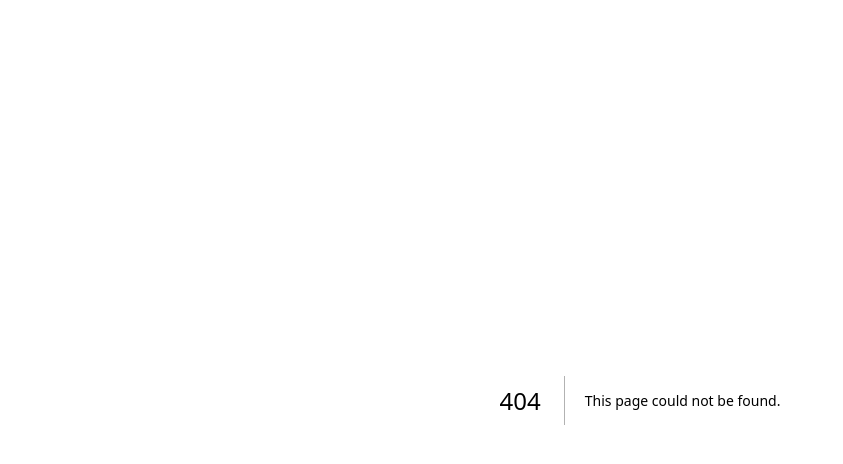
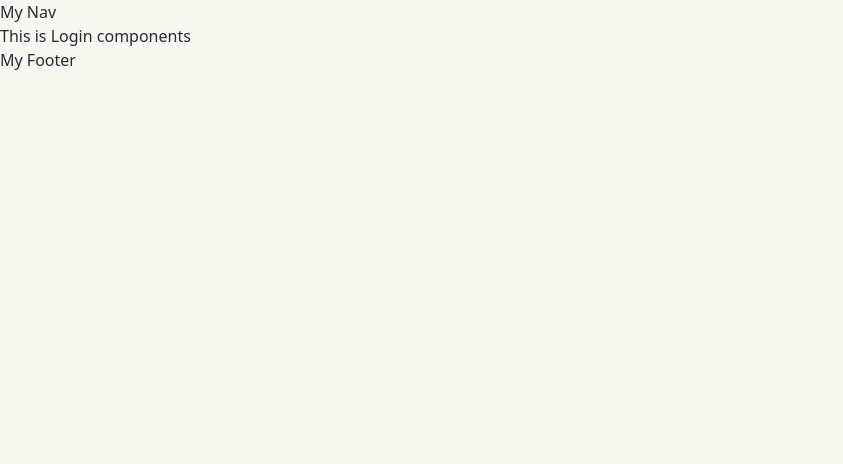
Before and after one commit to hosea100/KDTest2, a Next.js app: page /login in a window 1280 px wide. Before the commit this address had no page. Shown: the top 464 px of the page, without its empty margins (0-843 px from the left). Built offline with nearby package versions, Linux system fonts and the light colour scheme.

Commit message:
Layout, Tailwind theme

```diff
--- /dev/null
+++ b/components/Footer/index.js
@@ -0,0 +1,9 @@
+import React from 'react'
+
+function Footer() {
+  return (
+    <div>My Footer</div>
+  )
+}
+
+export default Footer
--- /dev/null
+++ b/components/Login/index.js
@@ -0,0 +1,9 @@
+import React from 'react'
+
+function LoginForm() {
+  return (
+    <div>This is Login components</div>
+  )
+}
+
+export default LoginForm
--- /dev/null
+++ b/components/Nav/index.js
@@ -0,0 +1,9 @@
+import React from 'react'
+
+function Nav() {
+  return (
+    <div> My Nav</div>
+  )
+}
+
+export default Nav
--- a/src/app/globals.css
+++ b/src/app/globals.css
@@ -2,26 +2,33 @@
 @tailwind components;
 @tailwind utilities;
 
-:root {
-  --foreground-rgb: 0, 0, 0;
-  --background-start-rgb: 214, 219, 220;
-  --background-end-rgb: 255, 255, 255;
-}
+@layer base {
+  :root {
+    /* --color-text-base: #f8f8f2;
+    --color-text-muted: #c7d2fe;
+    --color-text-inverted: #4f46e5;
+    --color-fill: #4338ca;
+    --color-button-accent: #fff;
+    --color-button-accent-hover: #eef2ff;
+    --color-button-muted: #6366f1; */
 
-@media (prefers-color-scheme: dark) {
-  :root {
-    --foreground-rgb: 255, 255, 255;
-    --background-start-rgb: 0, 0, 0;
-    --background-end-rgb: 0, 0, 0;
+    /* light mode */
+    --background-color-light: #f8f8f2;
+    --color-fill: #44475a;
+
+    /* Text */
+    --color-text-base-light: #282a36;
+    --color-text-muted-light: #2e4045;
+    --color-text-inverted-light: #d7d5c9;
+
+    /* Button */
+    --color-button-accent-light: #8be9fd;
+    --color-button-accent-hover-light: #6272a4;
+    --color-button-muted-light: #7d9296;
+  }
+
+  body {
+    background-color: var(--background-color-light);
+    color: var(--color-text-base-light);
   }
 }
-
-body {
-  color: rgb(var(--foreground-rgb));
-  background: linear-gradient(
-      to bottom,
-      transparent,
-      rgb(var(--background-end-rgb))
-    )
-    rgb(var(--background-start-rgb));
-}
--- a/src/app/layout.js
+++ b/src/app/layout.js
@@ -1,7 +1,6 @@
+import Footer from '../../components/Footer'
+import Nav from '../../components/Nav'
 import './globals.css'
-import { Inter } from 'next/font/google'
-
-const inter = Inter({ subsets: ['latin'] })
 
 export const metadata = {
   title: 'Create Next App',
@@ -11,7 +10,11 @@ export const metadata = {
 export default function RootLayout({ children }) {
   return (
     <html lang="en">
-      <body className={inter.className}>{children}</body>
+      <body className='bg-skin-base-light'>
+        <Nav />
+        {children}
+        <Footer />
+      </body>
     </html>
   )
 }
--- /dev/null
+++ b/src/app/login/page.js
@@ -0,0 +1,7 @@
+import LoginForm from "../../../components/Login";
+
+export default function Login() {
+  return (
+    <LoginForm />
+  )
+}
--- a/src/app/page.js
+++ b/src/app/page.js
@@ -2,112 +2,6 @@ import Image from 'next/image'
 
 export default function Home() {
   return (
-    <main className="flex min-h-screen flex-col items-center justify-between p-24">
-      <div className="z-10 max-w-5xl w-full items-center justify-between font-mono text-sm lg:flex">
-        <p className="fixed left-0 top-0 flex w-full justify-center border-b border-gray-300 bg-gradient-to-b from-zinc-200 pb-6 pt-8 backdrop-blur-2xl dark:border-neutral-800 dark:bg-zinc-800/30 dark:from-inherit lg:static lg:w-auto  lg:rounded-xl lg:border lg:bg-gray-200 lg:p-4 lg:dark:bg-zinc-800/30">
-          Get started by editing&nbsp;
-          <code className="font-mono font-bold">src/app/page.js</code>
-        </p>
-        <div className="fixed bottom-0 left-0 flex h-48 w-full items-end justify-center bg-gradient-to-t from-white via-white dark:from-black dark:via-black lg:static lg:h-auto lg:w-auto lg:bg-none">
-          <a
-            className="pointer-events-none flex place-items-center gap-2 p-8 lg:pointer-events-auto lg:p-0"
-            href="https://vercel.com?utm_source=create-next-app&utm_medium=appdir-template&utm_campaign=create-next-app"
-            target="_blank"
-            rel="noopener noreferrer"
-          >
-            By{' '}
-            <Image
-              src="/vercel.svg"
-              alt="Vercel Logo"
-              className="dark:invert"
-              width={100}
-              height={24}
-              priority
-            />
-          </a>
-        </div>
-      </div>
-
-      <div className="relative flex place-items-center before:absolute before:h-[300px] before:w-[480px] before:-translate-x-1/2 before:rounded-full before:bg-gradient-radial before:from-white before:to-transparent before:blur-2xl before:content-[''] after:absolute after:-z-20 after:h-[180px] after:w-[240px] after:translate-x-1/3 after:bg-gradient-conic after:from-sky-200 after:via-blue-200 after:blur-2xl after:content-[''] before:dark:bg-gradient-to-br before:dark:from-transparent before:dark:to-blue-700 before:dark:opacity-10 after:dark:from-sky-900 after:dark:via-[#0141ff] after:dark:opacity-40 before:lg:h-[360px] z-[-1]">
-        <Image
-          className="relative dark:drop-shadow-[0_0_0.3rem_#ffffff70] dark:invert"
-          src="/next.svg"
-          alt="Next.js Logo"
-          width={180}
-          height={37}
-          priority
-        />
-      </div>
-
-      <div className="mb-32 grid text-center lg:max-w-5xl lg:w-full lg:mb-0 lg:grid-cols-4 lg:text-left">
-        <a
-          href="https://nextjs.org/docs?utm_source=create-next-app&utm_medium=appdir-template&utm_campaign=create-next-app"
-          className="group rounded-lg border border-transparent px-5 py-4 transition-colors hover:border-gray-300 hover:bg-gray-100 hover:dark:border-neutral-700 hover:dark:bg-neutral-800/30"
-          target="_blank"
-          rel="noopener noreferrer"
-        >
-          <h2 className={`mb-3 text-2xl font-semibold`}>
-            Docs{' '}
-            <span className="inline-block transition-transform group-hover:translate-x-1 motion-reduce:transform-none">
-              -&gt;
-            </span>
-          </h2>
-          <p className={`m-0 max-w-[30ch] text-sm opacity-50`}>
-            Find in-depth information about Next.js features and API.
-          </p>
-        </a>
-
-        <a
-          href="https://nextjs.org/learn?utm_source=create-next-app&utm_medium=appdir-template-tw&utm_campaign=create-next-app"
-          className="group rounded-lg border border-transparent px-5 py-4 transition-colors hover:border-gray-300 hover:bg-gray-100 hover:dark:border-neutral-700 hover:dark:bg-neutral-800 hover:dark:bg-opacity-30"
-          target="_blank"
-          rel="noopener noreferrer"
-        >
-          <h2 className={`mb-3 text-2xl font-semibold`}>
-            Learn{' '}
-            <span className="inline-block transition-transform group-hover:translate-x-1 motion-reduce:transform-none">
-              -&gt;
-            </span>
-          </h2>
-          <p className={`m-0 max-w-[30ch] text-sm opacity-50`}>
-            Learn about Next.js in an interactive course with&nbsp;quizzes!
-          </p>
-        </a>
-
-        <a
-          href="https://vercel.com/templates?framework=next.js&utm_source=create-next-app&utm_medium=appdir-template&utm_campaign=create-next-app"
-          className="group rounded-lg border border-transparent px-5 py-4 transition-colors hover:border-gray-300 hover:bg-gray-100 hover:dark:border-neutral-700 hover:dark:bg-neutral-800/30"
-          target="_blank"
-          rel="noopener noreferrer"
-        >
-          <h2 className={`mb-3 text-2xl font-semibold`}>
-            Templates{' '}
-            <span className="inline-block transition-transform group-hover:translate-x-1 motion-reduce:transform-none">
-              -&gt;
-            </span>
-          </h2>
-          <p className={`m-0 max-w-[30ch] text-sm opacity-50`}>
-            Explore the Next.js 13 playground.
-          </p>
-        </a>
-
-        <a
-          href="https://vercel.com/new?utm_source=create-next-app&utm_medium=appdir-template&utm_campaign=create-next-app"
-          className="group rounded-lg border border-transparent px-5 py-4 transition-colors hover:border-gray-300 hover:bg-gray-100 hover:dark:border-neutral-700 hover:dark:bg-neutral-800/30"
-          target="_blank"
-          rel="noopener noreferrer"
-        >
-          <h2 className={`mb-3 text-2xl font-semibold`}>
-            Deploy{' '}
-            <span className="inline-block transition-transform group-hover:translate-x-1 motion-reduce:transform-none">
-              -&gt;
-            </span>
-          </h2>
-          <p className={`m-0 max-w-[30ch] text-sm opacity-50`}>
-            Instantly deploy your Next.js site to a shareable URL with Vercel.
-          </p>
-        </a>
-      </div>
-    </main>
+    <div className='text-skin-base-light'>Hello World!~</div>
   )
 }
--- a/tailwind.config.js
+++ b/tailwind.config.js
@@ -1,9 +1,9 @@
 /** @type {import('tailwindcss').Config} */
 module.exports = {
   content: [
-    './src/pages/**/*.{js,ts,jsx,tsx,mdx}',
-    './src/components/**/*.{js,ts,jsx,tsx,mdx}',
-    './src/app/**/*.{js,ts,jsx,tsx,mdx}',
+    './pages/**/*.{js,ts,jsx,tsx,mdx}',
+    './components/**/*.{js,ts,jsx,tsx,mdx}',
+    './app/**/*.{js,ts,jsx,tsx,mdx}',
   ],
   theme: {
     extend: {
@@ -12,6 +12,27 @@ module.exports = {
         'gradient-conic':
           'conic-gradient(from 180deg at 50% 50%, var(--tw-gradient-stops))',
       },
+      textColor: {
+        skin: {
+          base: {
+            light: 'var(--color-text-base-light)',
+            muted: 'var(--color-text-base-muted)',
+            inverted: 'var(--color-text-base-inverted)',
+          }
+        }
+      },
+      backgroundColor: {
+        skin: {
+          base: {
+            light: 'var(--background-color-light)'
+          },
+          button: {
+            light: 'var(--color-button-accent-light)',
+            hover: 'var(--color-button-accent-hover-light)',
+            muted: 'var(--color-button-accent-muted-light)',
+          }
+        }
+      },
     },
   },
   plugins: [],
```
